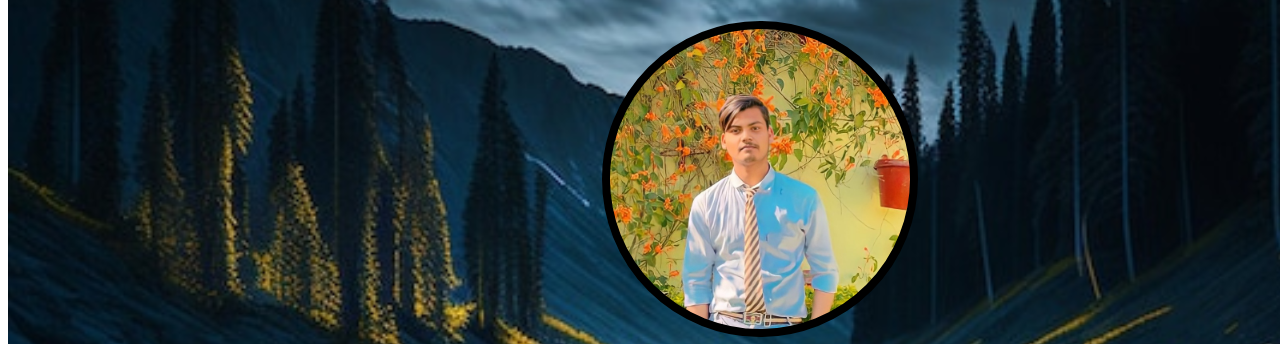
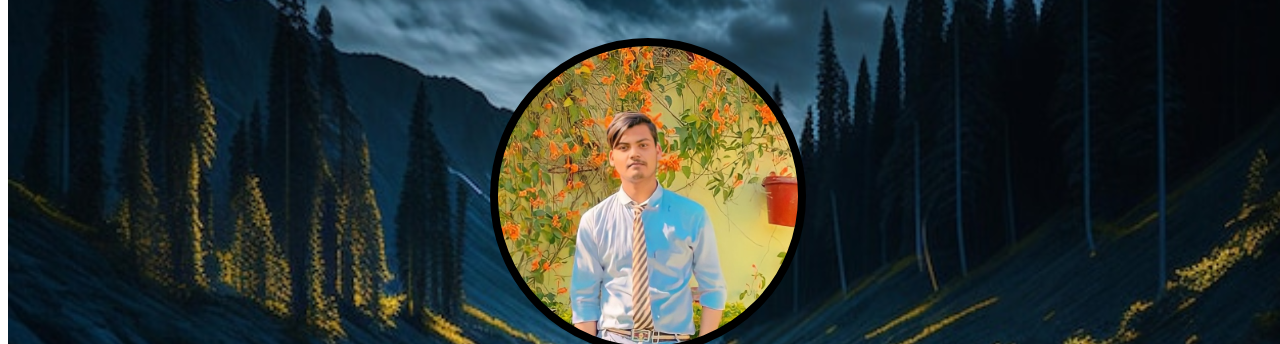
Before and after one commit to ROBINHUD13/Portfolio, a plain HTML site: page index.html in a window 1280 px wide. Shown: the part 123-467 px from the top of the page. Drawn offline with Linux system fonts and the light colour scheme.

Commit message:
Update style.css
94 rem karna if not work

```diff
--- a/style.css
+++ b/style.css
@@ -1,6 +1,6 @@
 .container{
     height: 45rem;
-    width: 94rem;
+    width: 100vw;
     background-image:url(background.jpg);
     background-blend-mode: darken;
     background-size: cover;
```
